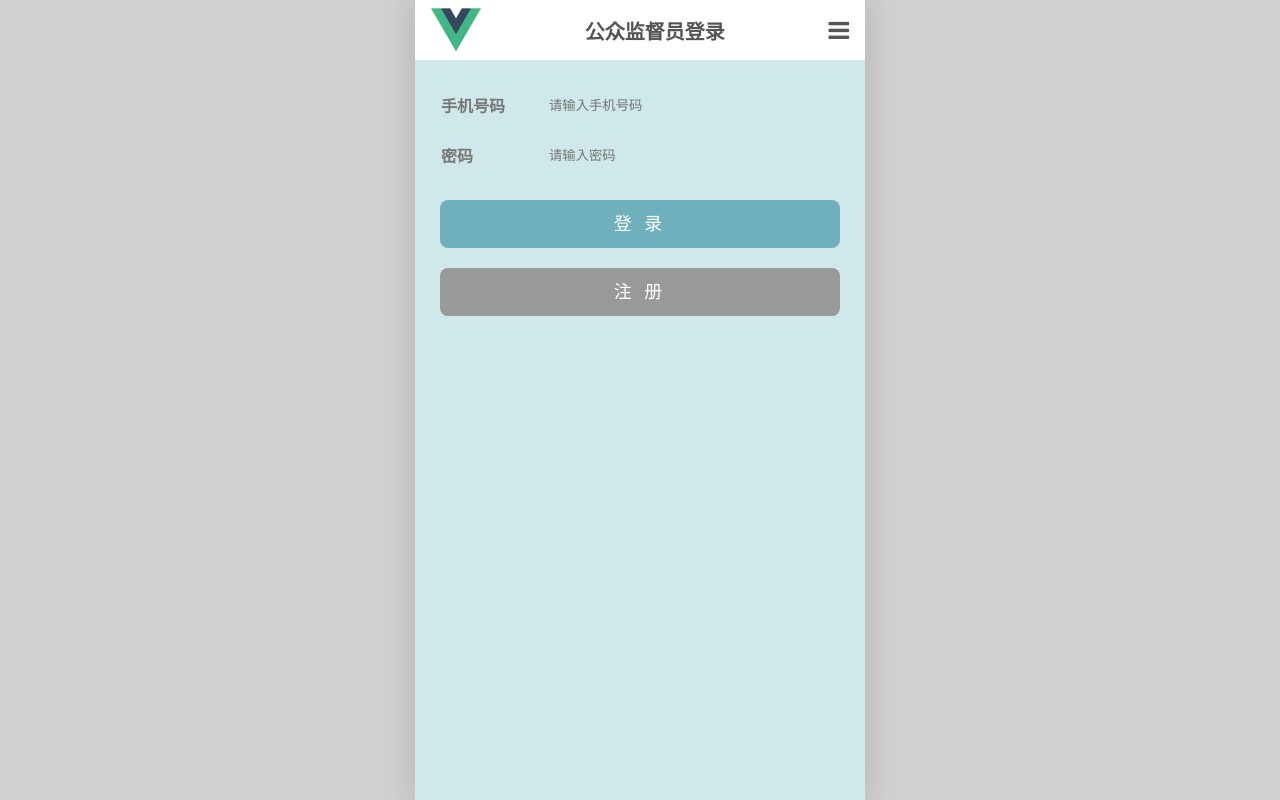
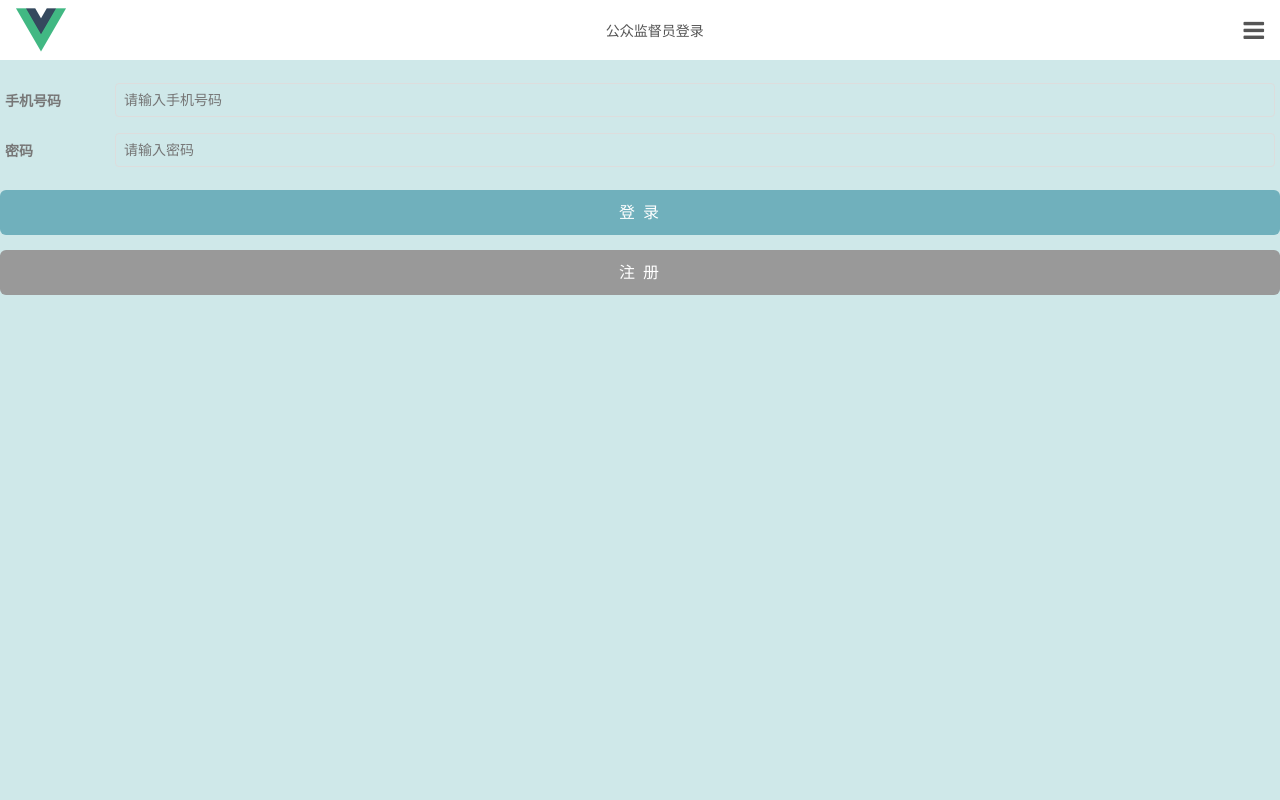
Before and after one commit to ZSinCos/nep-sever, a Vue app in the folder neps-front/: page / in a window 1280 px wide. Built offline with nearby package versions, Linux system fonts and the light colour scheme.

Commit message:
修复监督员端不能正常显示可用网格员的bug

```diff
--- a/neps-front/src/App.vue
+++ b/neps-front/src/App.vue
@@ -19,6 +19,7 @@ html,body,#app{
     width: 100%;
     height: 100%;
     font-family: "微软雅黑";
+    font-size: 14px;
 }
 ul,ol{
     list-style: none;
@@ -36,7 +37,7 @@ a{
 }
 .header-box header{
     width: 100%;
-    height: 15.7vw;
+    height: 60px;
     background-color: #FFF;
     color: #555;
     position: fixed;
@@ -46,82 +47,82 @@ a{
     align-items: center;
     justify-content: space-between;
     box-sizing: border-box;
-    padding: 0 3.6vw;
+    padding: 0 16px;
+    z-index: 100;
 }
 .header-box .top-ban{
     width: 100%;
-    height: 15.7vw;
+    height: 60px;
 }
 .header-box img{
     display: block;
     width: 100%;
 }
 .header-box i{
-    font-size: 8vw;
+    font-size: 24px;
+    cursor: pointer;
 }
 .table-form{
-    width: 86vw;
+    width: 100%;
     margin: 0 auto;
-    margin-top: 5vw;
+    margin-top: 15px;
     border-collapse: collapse;
-    font-size: 4.2vw;
+    font-size: 14px;
 }
 .table-form tr td{
-    height: 12vw;
+    height: 40px;
+    padding: 5px;
 }
 .table-form input,.table-form select,.table-form textarea{
     background-color: #CFE8E9;
-    border: none;
-    outline: none;
+    border: 1px solid #ddd;
+    border-radius: 4px;
+    padding: 8px;
+    width: 100%;
+    box-sizing: border-box;
+    font-size: 14px;
 }
 .table-form tr td:first-child{
     color: #777;
     font-weight: 700;
+    width: 100px;
 }
 .btn{
     width: 100%;
-    height: 12vw;
+    height: 45px;
     background-color: #70B0BC;
-    margin-top: 5vw;
-    border-radius: 2vw;
+    margin-top: 15px;
+    border-radius: 6px;
     color: #FFF;
-    font-size: 5vw;
+    font-size: 16px;
     text-align: center;
-    line-height: 12vw;
-    letter-spacing: 1vw;
+    line-height: 45px;
+    letter-spacing: 2px;
     font-weight: 500;
     user-select: none;
+    cursor: pointer;
+    border: none;
+}
+.btn:hover{
+    background-color: #5a9aaa;
 }
 
-/* ===== 视图通用类 ===== */
-.view-container { width: 86vw; margin: 0 auto; margin-top: 5vw; }
-.view-card { background-color: #FFF; padding: 4vw; border-radius: 2vw; margin-bottom: 3vw; }
-.view-card-title { font-weight: bold; margin-bottom: 3vw; }
-.view-text-lg { font-size: 5vw; font-weight: bold; }
-.view-text-md { font-size: 3.5vw; }
-.view-text-sm { font-size: 3vw; }
-.view-empty { text-align: center; color: #999; padding: 10vw; }
-.view-flex-between { display: flex; justify-content: space-between; align-items: center; }
-.view-mb-2 { margin-bottom: 2vw; }
-
-/* ===== 桌面端适配 ===== */
-@media (min-width: 768px) {
-  body { background: #d0d0d0; }
-  #app { max-width: 450px; margin: 0 auto; box-shadow: 0 0 30px rgba(0,0,0,0.15); overflow: hidden; }
-  .wrapper { border-radius: 0; }
-  .header-box header { max-width: 450px; left: 50%; transform: translateX(-50%); height: 60px; padding: 0 16px; }
-  .header-box .top-ban { height: 60px; }
-  .header-box i { font-size: 24px; }
-  .table-form { width: 400px; margin-top: 20px; font-size: 16px; }
-  .table-form tr td { height: 48px; }
-  .btn { height: 48px; margin-top: 20px; border-radius: 8px; font-size: 18px; line-height: 48px; letter-spacing: 4px; }
-  .view-container { width: 400px; margin-top: 20px; }
-  .view-card { padding: 16px; border-radius: 8px; margin-bottom: 12px; }
-  .view-card-title { margin-bottom: 12px; }
-  .view-text-lg { font-size: 20px; }
-  .view-text-md { font-size: 14px; }
-  .view-text-sm { font-size: 12px; }
-  .view-empty { padding: 40px; }
-  .view-mb-2 { margin-bottom: 8px; }
+/* 移动端适配 */
+@media (max-width: 767px) {
+  .wrapper{
+    width: 100%;
+  }
+  .table-form{
+    width: 90%;
+    font-size: 16px;
+  }
+  .table-form tr td{
+    height: 50px;
+  }
+  .btn{
+    height: 50px;
+    font-size: 18px;
+    line-height: 50px;
+  }
 }
 </style>
--- a/neps-front/src/views/SelectGrid.vue
+++ b/neps-front/src/views/SelectGrid.vue
@@ -3,47 +3,47 @@
     <div class="header-box">
       <header>
         <i class="fa fa-arrow-left" @click="goBack"></i>
-        <span class="view-text-lg">网格分配</span>
+        <span style="font-size: 5vw; font-weight: bold;">网格分配</span>
         <i class="fa fa-sign-out" @click="logout"></i>
       </header>
       <div class="top-ban"></div>
     </div>
-    <div class="view-container">
-      <div class="view-card">
-        <div class="view-card-title">选择监测区域</div>
+    <div style="width: 86vw; margin: 0 auto; margin-top: 5vw;">
+      <div style="background-color: #FFF; padding: 4vw; border-radius: 2vw; margin-bottom: 3vw;">
+        <div style="font-weight: bold; margin-bottom: 3vw;">选择监测区域</div>
         <table class="table-form" style="margin: 0;">
           <tr>
             <td>省</td>
             <td>
-              <select v-model="selectedProvince" @change="provinceChange">
+              <select v-model="selectedProvinceId" @change="provinceChange">
                 <option value="">请选择省</option>
-                <option v-for="item in provinceList" :key="item.provinceId" :value="item">{{ item.provinceName }}</option>
+                <option v-for="item in provinceList" :key="item.provinceId" :value="item.provinceId">{{ item.provinceName }}</option>
               </select>
             </td>
           </tr>
           <tr>
             <td>市</td>
             <td>
-              <select v-model="selectedCity" @change="cityChange">
+              <select v-model="selectedCityId" @change="cityChange">
                 <option value="">请选择市</option>
-                <option v-for="item in cityList" :key="item.cityId" :value="item">{{ item.cityName }}</option>
+                <option v-for="item in cityList" :key="item.cityId" :value="item.cityId">{{ item.cityName }}</option>
               </select>
             </td>
           </tr>
         </table>
       </div>
-      <div class="view-card">
-        <div class="view-card-title">可选网格员</div>
-        <div v-if="gridMemberList.length === 0" class="view-empty">
+      <div style="background-color: #FFF; padding: 4vw; border-radius: 2vw;">
+        <div style="font-weight: bold; margin-bottom: 3vw;">可选网格员</div>
+        <div v-if="gridMemberList.length === 0" style="color: #999; text-align: center; padding: 5vw;">
           暂无可选网格员
         </div>
         <div v-for="item in gridMemberList" :key="item.gmId"
-             class="view-flex-between" style="padding: 3vw; border-bottom: 1px solid #eee;">
+             style="padding: 3vw; border-bottom: 1px solid #eee; display: flex; justify-content: space-between; align-items: center;">
           <div>
             <div style="font-weight: bold;">{{ item.gmName }}</div>
             <div style="color: #999; font-size: 3.5vw;">{{ item.gmTel }}</div>
           </div>
-          <div class="btn" style="width: 80px; height: 32px; line-height: 32px; font-size: 14px; margin: 0;"
+          <div class="btn" style="width: 20vw; height: 8vw; line-height: 8vw; font-size: 3.5vw; margin: 0;"
                @click="selectGridMember(item)">选择</div>
         </div>
       </div>
@@ -54,13 +54,15 @@
 <script setup>
 import { ref, inject } from 'vue';
 import { useRouter } from 'vue-router';
-import { getSessionStorage, removeSessionStorage } from '../common';
+import { removeSessionStorage } from '../common';
 
 const axios = inject('axios');
 const router = useRouter();
 
-const selectedProvince = ref('');
-const selectedCity = ref('');
+const selectedProvinceId = ref('');
+const selectedCityId = ref('');
+const selectedProvince = ref(null);
+const selectedCity = ref(null);
 const provinceList = ref([]);
 const cityList = ref([]);
 const gridMemberList = ref([]);
@@ -73,25 +75,33 @@ const loadProvinces = async () => {
 loadProvinces();
 
 const provinceChange = async () => {
-  selectedCity.value = '';
+  selectedCityId.value = '';
+  selectedCity.value = null;
   gridMemberList.value = [];
-  if (selectedProvince.value) {
+  if (selectedProvinceId.value) {
+    selectedProvince.value = provinceList.value.find(p => p.provinceId === selectedProvinceId.value);
     const res = await axios.get('/gridCity/listGridCityByProvinceId', {
-      params: { provinceId: selectedProvince.value.provinceId }
+      params: { provinceId: selectedProvinceId.value }
     });
     cityList.value = res.data.data;
+  } else {
+    selectedProvince.value = null;
+    cityList.value = [];
   }
 };
 
 const cityChange = async () => {
-  if (selectedProvince.value && selectedCity.value) {
+  if (selectedProvinceId.value && selectedCityId.value) {
+    selectedCity.value = cityList.value.find(c => c.cityId === selectedCityId.value);
     const res = await axios.get('/gridMember/listGridMemberByProvinceId', {
       params: {
-        provinceId: selectedProvince.value.provinceId,
-        cityId: selectedCity.value.cityId
+        provinceId: selectedProvinceId.value,
+        cityId: selectedCityId.value
       }
     });
     gridMemberList.value = res.data.data;
+  } else {
+    gridMemberList.value = [];
   }
 };
 
```
Also changed, not shown: 1 other file (tests, documents, lock files or other folders).
